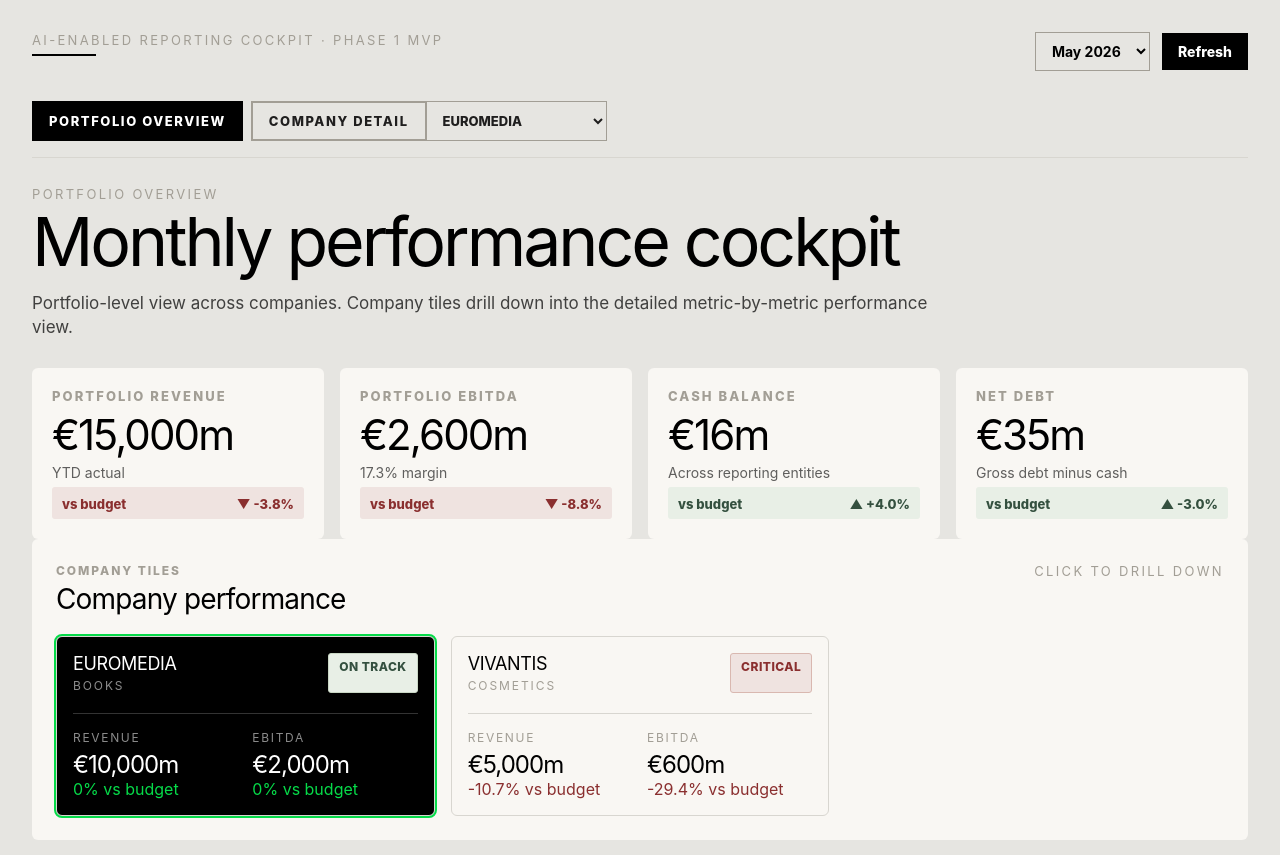
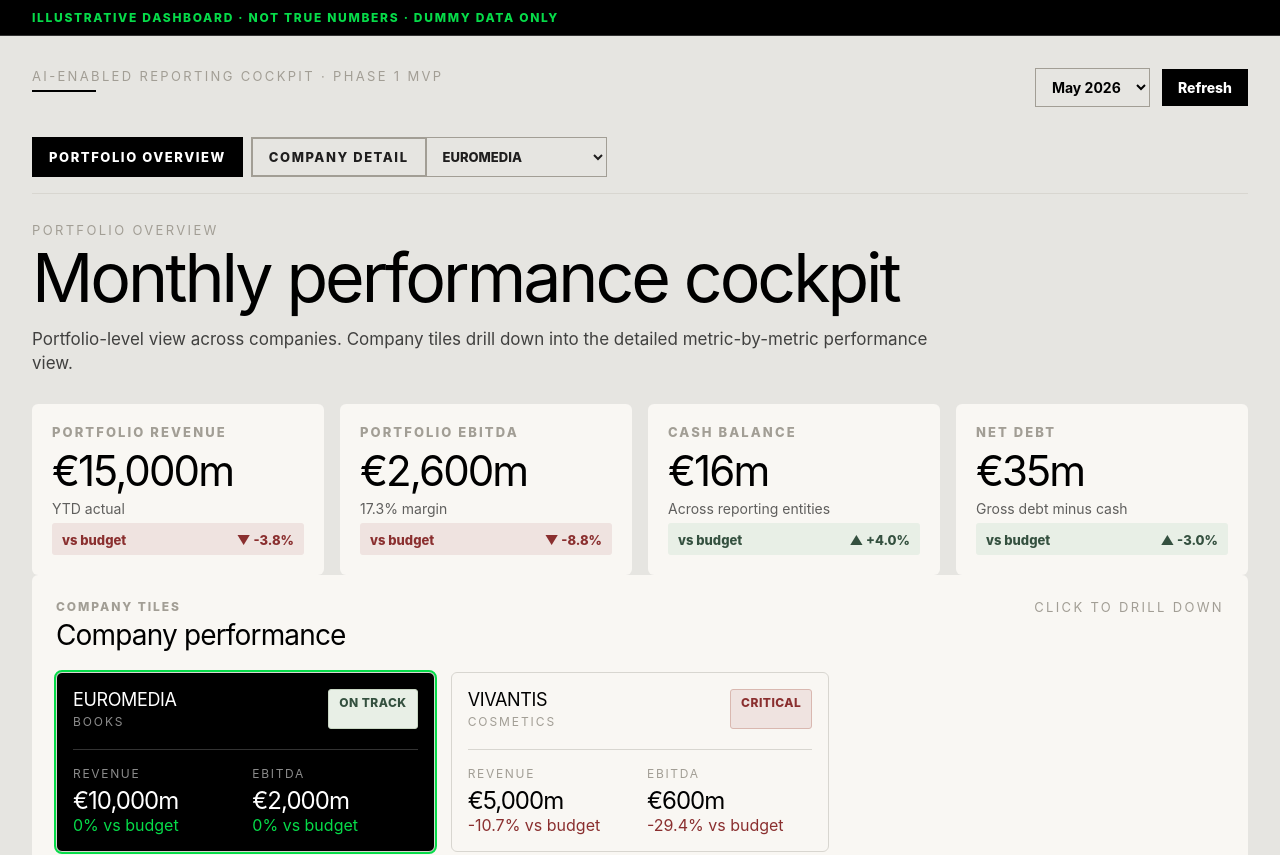
Before and after one commit to ORosa10/portfolio-dashboard, a plain HTML site: page index.html in a window 1280 px wide. Shown: the top 855 px of the page. Drawn offline with Linux system fonts and the light colour scheme.

Commit message:
Add illustrative data disclaimer banner

```diff
--- a/index.html
+++ b/index.html
@@ -5,8 +5,25 @@
   <meta name="viewport" content="width=device-width, initial-scale=1" />
   <title>Portfolio Reporting Cockpit</title>
   <link rel="stylesheet" href="styles.css" />
+  <style>
+    .disclaimer-banner {
+      position: sticky;
+      top: 0;
+      z-index: 9999;
+      background: #000;
+      color: #06DB49;
+      padding: 10px 32px;
+      font-family: Inter, Arial, sans-serif;
+      font-size: 12px;
+      font-weight: 800;
+      letter-spacing: 0.14em;
+      text-transform: uppercase;
+      border-bottom: 1px solid rgba(255,255,255,0.2);
+    }
+  </style>
 </head>
 <body>
+  <div class="disclaimer-banner">Illustrative dashboard · not true numbers · dummy data only</div>
   <div id="app"></div>
   <script src="app.js"></script>
 </body>
```
